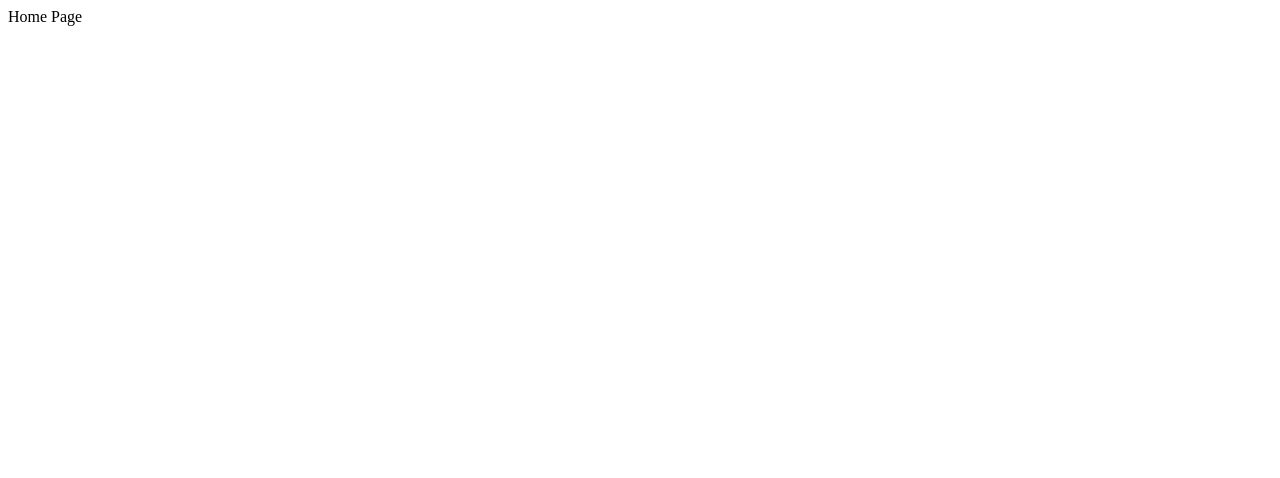
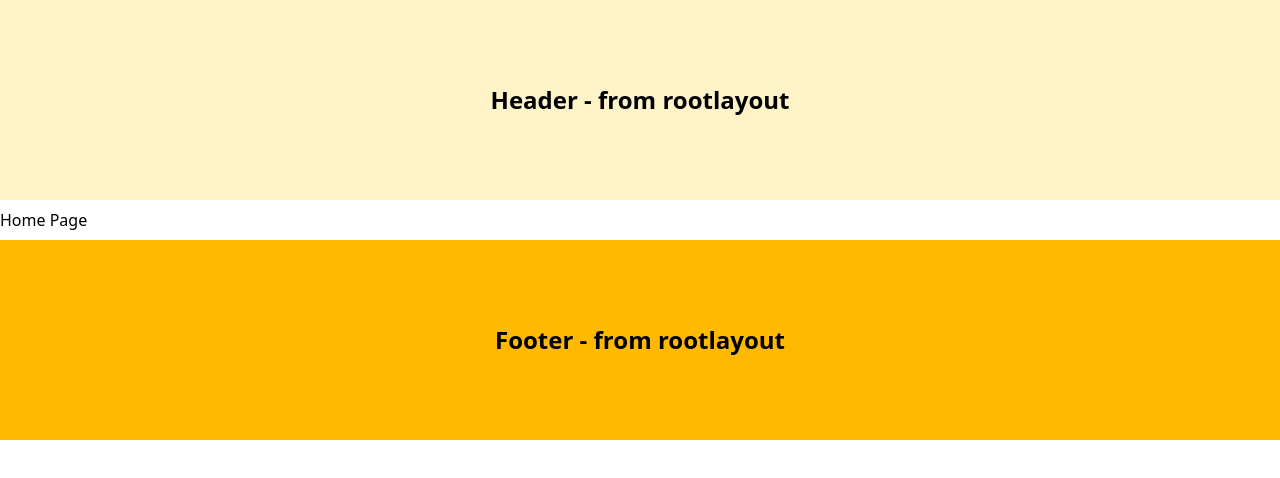
Before and after one commit to PANKAJGUSAIN/NextJS_Prep, a Next.js app: page / in a window 1280 px wide. Shown: the top 478 px of the page. Built offline with nearby package versions, Linux system fonts and the light colour scheme.

Commit message:
crate RootLayout Header and footer

```diff
--- /dev/null
+++ b/src/app/index.css
@@ -0,0 +1 @@
+@import 'tailwindcss';
--- a/src/app/layout.js
+++ b/src/app/layout.js
@@ -1,12 +1,22 @@
+import './index.css';
+
 export const metadata = {
   title: 'Next.js',
   description: 'Generated by Next.js',
 }
 
-export default function RootLayout({ children }) {
+export default function Layout({ children }) {
   return (
     <html lang="en">
-      <body>{children}</body>
+      <body className='h-screen w-screen p-0 m-0'>
+        <>
+        <div className="font-black text-2xl bg-amber-100 w-full h-[200px] mb-2 flex items-center justify-center">Header - from rootlayout</div>
+        <div>
+          {children}
+        </div>
+        <div className="font-black text-2xl bg-amber-400 w-full h-[200px] mt-2 flex items-center justify-center" >Footer - from rootlayout</div>
+        </>
+        </body>
     </html>
   )
 }
```
